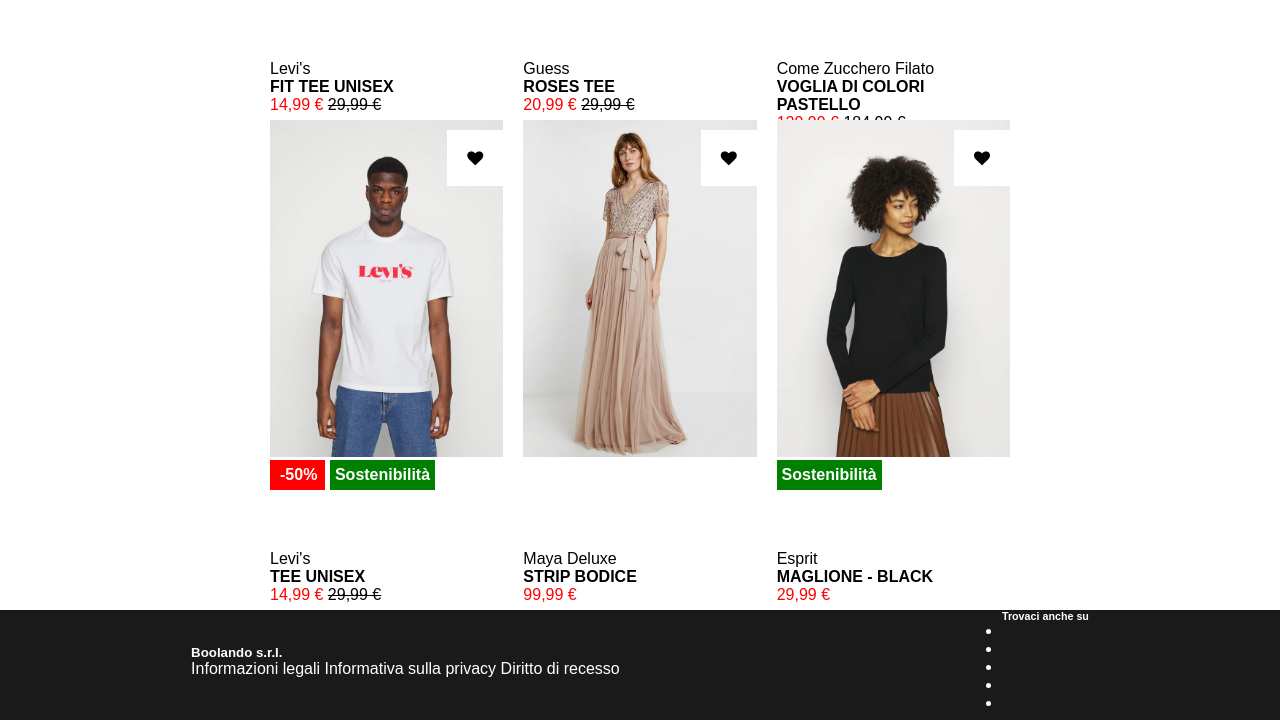
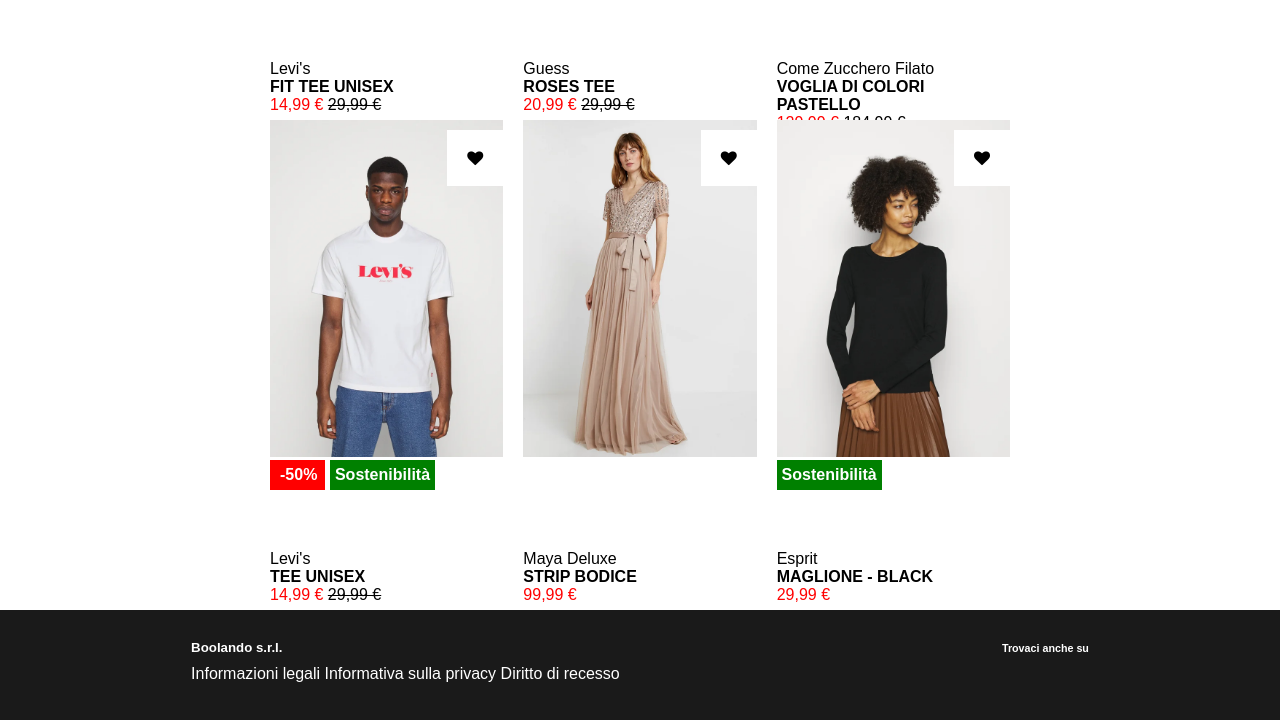
Before and after one commit to AlexandruConstantinBurlacu/html-css-boolando, a plain HTML site: page index.html in a window 1280 px wide. Shown: the part 500-1220 px from the top of the page. Drawn offline with Linux system fonts and the light colour scheme.

Commit message:
modifiche footer

```diff
--- a/index.html
+++ b/index.html
@@ -169,13 +169,13 @@
 
                 <div class="destra">
                     <h6>Trovaci anche su</h6>
-                    <ul>
-                        <li></li>
-                        <li></li>
-                        <li></li>
-                        <li></li>
-                        <li></li>
-                    </ul>
+                    <div>
+                        <i class="fa-brands fa-square-twitter"></i>
+                        <i class="fa-brands fa-facebook"></i>
+                        <i class="fa-brands fa-instagram"></i>
+                        <i class="fa-brands fa-square-pinterest"></i>
+                        <i class="fa-brands fa-youtube"></i>
+                    </div>
                 </div>
             </div>
         </footer>
--- a/style.css
+++ b/style.css
@@ -192,6 +192,8 @@
 
     display: flex;
     justify-content: space-around;
+
+    padding-top: 30px;
 }
 
 .sinistra {
@@ -200,3 +202,14 @@
     flex-direction: column;
     justify-content: center;
 }
+
+.destra {
+    display: flex;
+    align-items: flex-start;
+    flex-direction: column;
+    justify-content: center;
+}
+
+h5 , h6 {
+    padding-bottom: 10px;
+}
```
